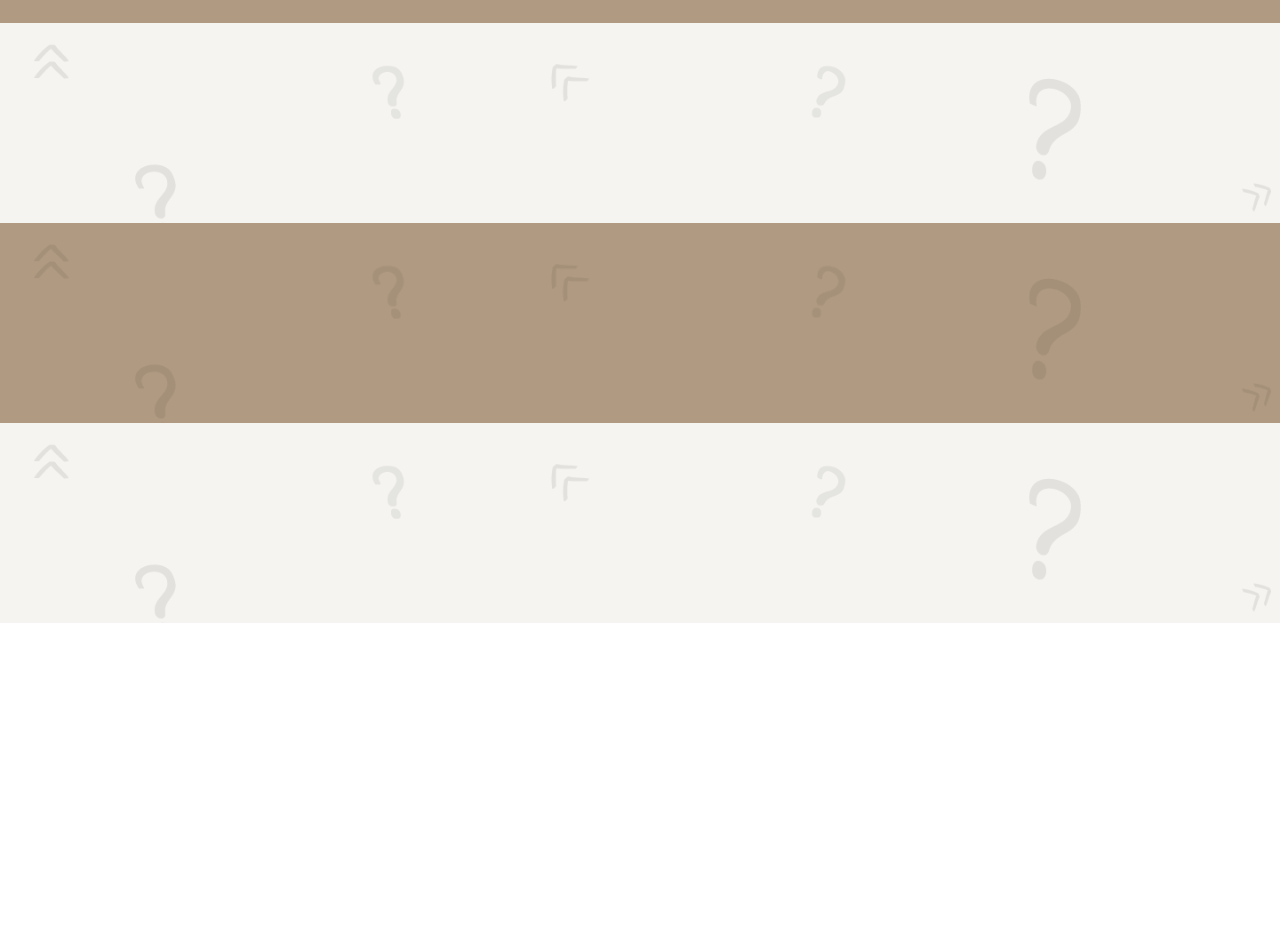
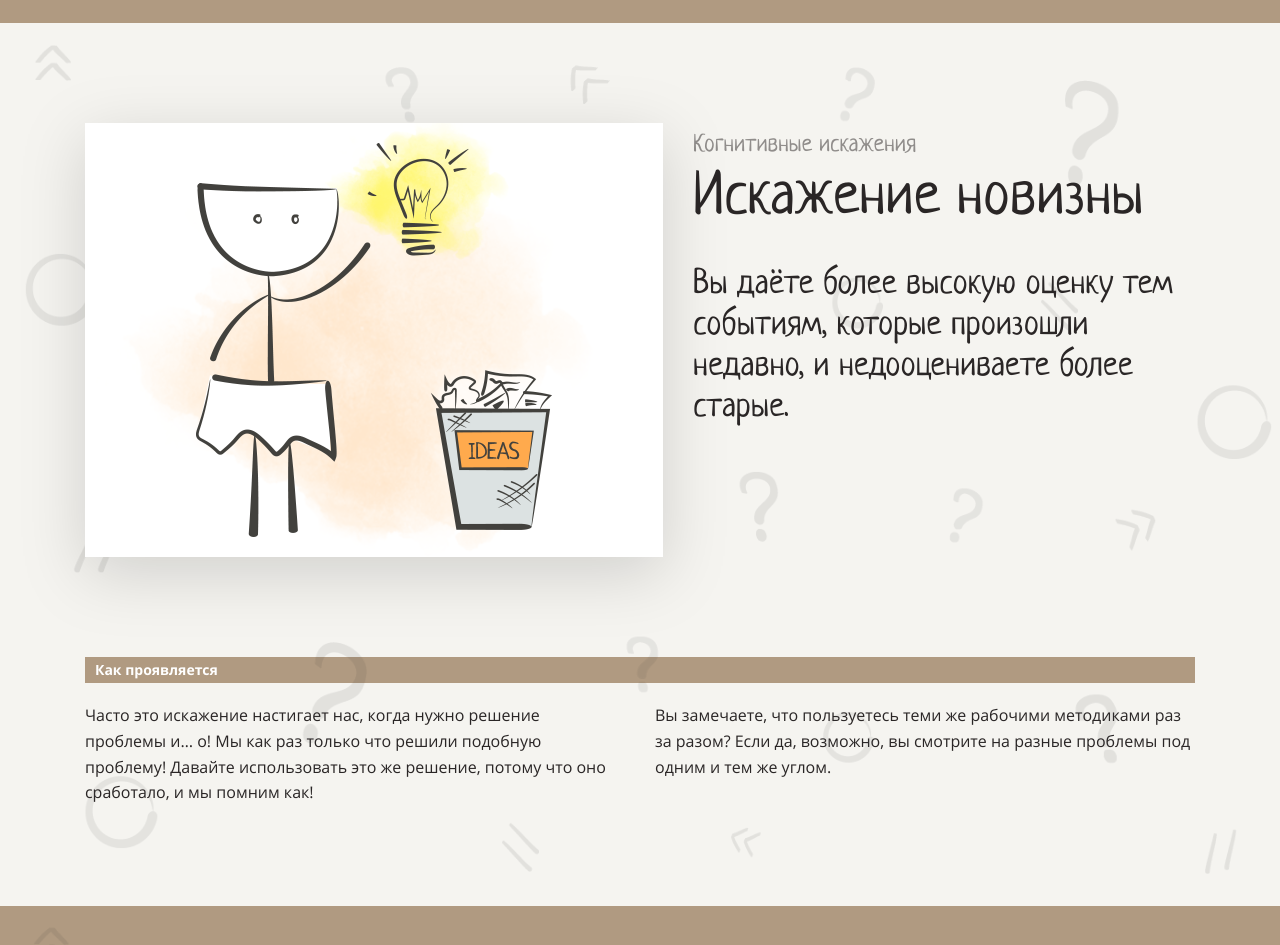
Before and after one commit to dmitry-buyan/layout-designer-project-lvl1, a website: page src/index.html in a window 1280 px wide. Shown: the part 4460-5405 px from the top of the page. Before the commit the page ends 5083 px from the top, so only its background shows below. Drawn offline with Linux system fonts and the light colour scheme.

Commit message:
task8: markup and styling

```diff
--- a/src/index.html
+++ b/src/index.html
@@ -53,7 +53,7 @@
                 </a>
               </li>
               <li class="list-item bg-light">
-                <a class="list-card" href="#newness-distortion">
+                <a class="list-card" href="#distortion-of-novelty">
                   <span class="card-number color-primary-dark">3</span>
                   <h3 class="mt-0 mb-16 color-primary">Искажение новизны</h3>
                   <p class="my-0 color-dark">Вы даёте более высокую оценку тем событиям, которые произошли недавно, и недооцениваете более старые.</p>
@@ -132,8 +132,26 @@
 
       <section class="relative bg bg-light">
         <div class="container">
-          <div id="newness-distortion">
-
+          <div id="distortion-of-novelty">
+            <div class="top mb-100">
+              <div class="intro pl-30">
+                <mark class="mark mark-dark">Когнитивные искажения</mark>
+                <h2 class="mt-0 mb-30">Искажение новизны</h2>
+                <p class="mt-0">Вы даёте более высокую оценку тем событиям, которые произошли недавно, и недооцениваете более старые.</p>
+              </div>
+              <div class="img-container">
+                <img class="vertical-align shadow img" src="img/3.png" width="578" height="434" alt="Изображение человечка, указывающего на лампочку (идею). Рядом с ним мусорная корзина с выброшенными идеями.">
+              </div>
+            </div>
+            <div class="bottom">
+              <h3 class="subtitle color-white bg-brown mt-0 mb-20">Как проявляется</h3>
+              <div class="half-width">
+                <p class="my-0">Часто это искажение настигает нас, когда нужно решение проблемы и… о! Мы как раз только что решили подобную проблему! Давайте использовать это же решение, потому что оно сработало, и мы помним как!</p>
+              </div>
+              <div class="half-width">
+                <p class="my-0">Вы замечаете, что пользуетесь теми же рабочими методиками раз за разом? Если да, возможно, вы смотрите на разные проблемы под одним и тем же углом.</p>
+              </div>
+            </div>
           </div>
         </div>
       </section>
```
